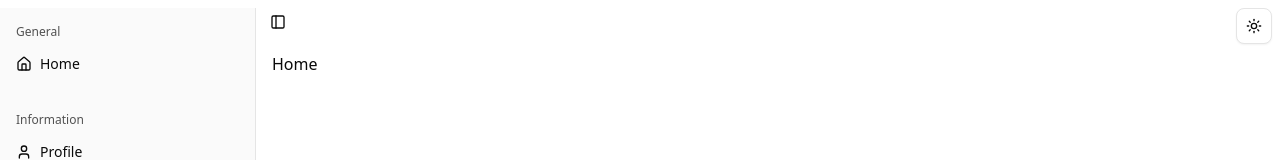
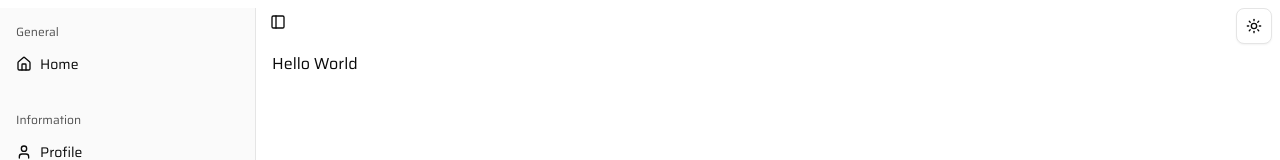
Before and after one commit to svaa21/svaa, a Next.js app: page / in a window 1280 px wide. Shown: the top 160 px of the page. Built offline with nearby package versions, Linux system fonts and the light colour scheme.

Commit message:
style: add font main saira

```diff
--- /dev/null
+++ b/app/fonts.ts
@@ -0,0 +1,7 @@
+import { Saira } from 'next/font/google'
+
+export const main = Saira({
+  weight: ['400'],
+  variable: '--font-main',
+  subsets: ['latin']
+})
--- a/app/layout.tsx
+++ b/app/layout.tsx
@@ -1,20 +1,10 @@
 import '@/styles/globals.css'
 import type { Metadata } from 'next'
-import { Geist, Geist_Mono } from 'next/font/google'
 import { SidebarProvider, SidebarTrigger } from '@/components/ui/sidebar'
 import { SidebarLeft } from '@/components/sidebar-left'
 import { ThemeProvider } from '@/components/theme-provider'
 import { ModeToggle } from '@/components/mode-toggle'
-
-const geistSans = Geist({
-  variable: '--font-geist-sans',
-  subsets: ['latin']
-})
-
-const geistMono = Geist_Mono({
-  variable: '--font-geist-mono',
-  subsets: ['latin']
-})
+import { main } from './fonts'
 
 export const metadata: Metadata = {
   title: 'Create Next App',
@@ -28,9 +18,7 @@ export default function RootLayout({
 }>) {
   return (
     <html lang='en' suppressHydrationWarning>
-      <body
-        className={`${geistSans.variable} ${geistMono.variable} antialiased`}
-      >
+      <body className={`${main.variable} font-main antialiased`}>
         <ThemeProvider
           attribute='class'
           defaultTheme='system'
--- a/app/page.tsx
+++ b/app/page.tsx
@@ -1,3 +1,7 @@
 export default function Page() {
-  return <div>Home</div>
+  return (
+    <div>
+      <span>Hello World</span>
+    </div>
+  )
 }
--- a/styles/globals.css
+++ b/styles/globals.css
@@ -4,10 +4,9 @@
 @custom-variant dark (&:is(.dark *));
 
 @theme inline {
+  --font-main: var(--font-main);
   --color-background: var(--background);
   --color-foreground: var(--foreground);
-  --font-sans: var(--font-geist-sans);
-  --font-mono: var(--font-geist-mono);
   --color-sidebar-ring: var(--sidebar-ring);
   --color-sidebar-border: var(--sidebar-border);
   --color-sidebar-accent-foreground: var(--sidebar-accent-foreground);
```
